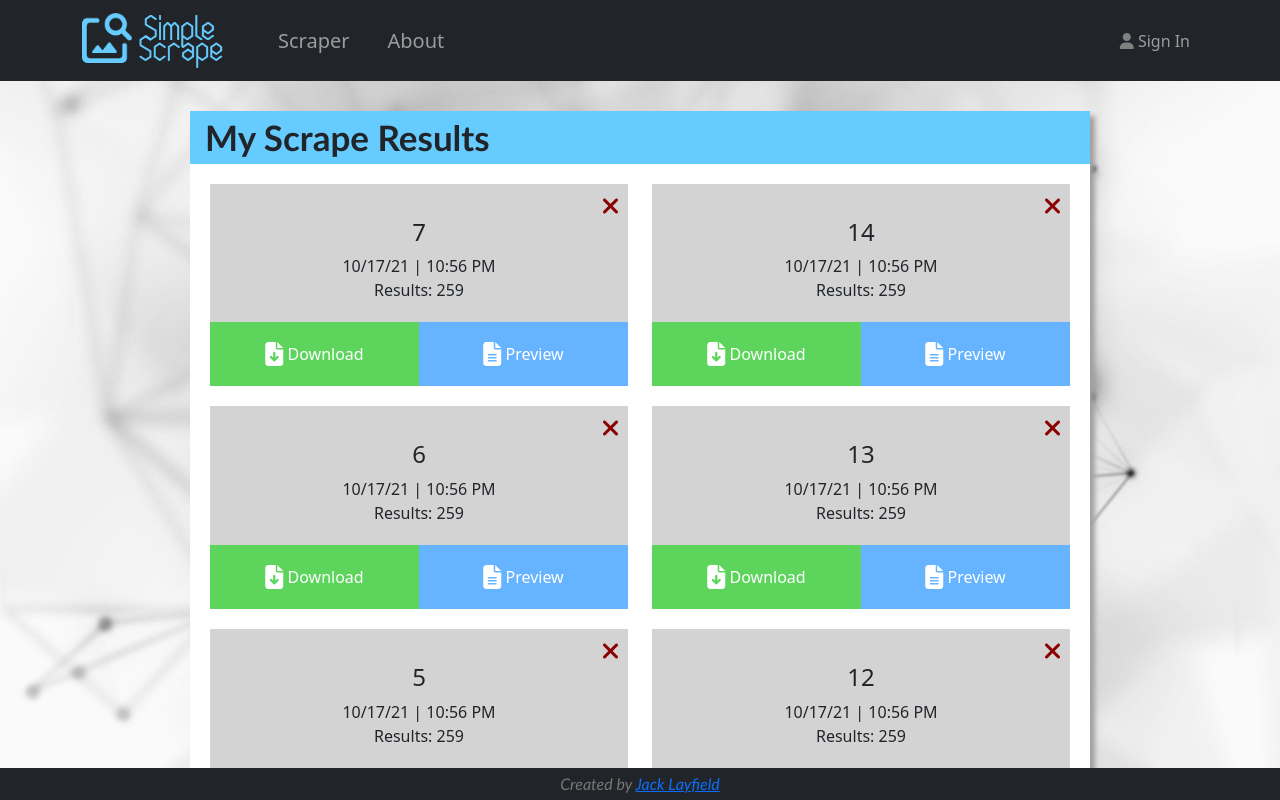
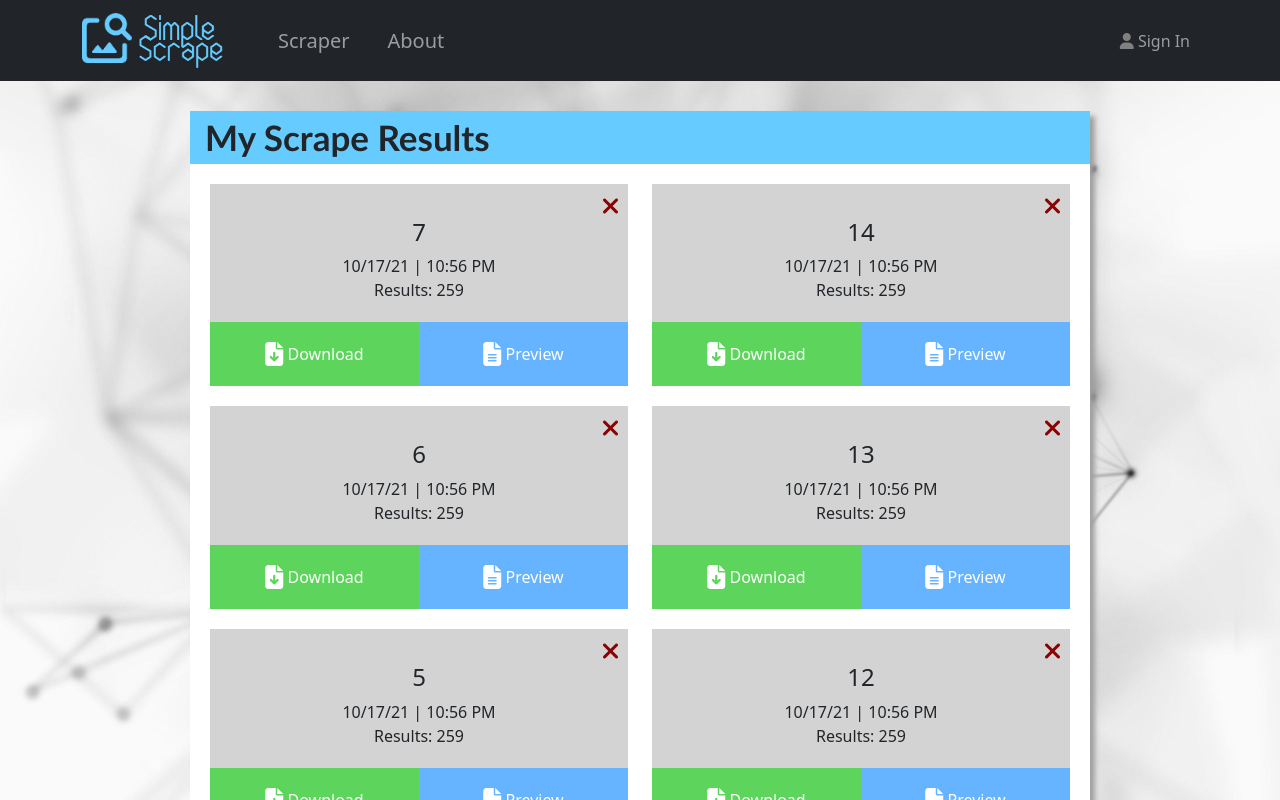
Before and after one commit to jacklayfield/SimpleScrape, a React (Create React App) app in the folder client/: page /profile in a window 1280 px wide. Built offline with nearby package versions, Linux system fonts and the light colour scheme.

Commit message:
Fixed navbar/sidebar overlap, fixed footer

```diff
--- a/client/src/components/navBar.jsx
+++ b/client/src/components/navBar.jsx
@@ -7,7 +7,7 @@ import text from "../logo1.png";
 
 export function NavBar() {
   return (
-    <Navbar collapseOnSelect expand="lg" bg="dark" variant="dark" fixed="top">
+    <Navbar collapseOnSelect expand="lg" bg="dark" variant="dark" sticky="top">
       <Container>
         <Navbar.Brand>
           <img
--- a/client/src/components/pageLayout.jsx
+++ b/client/src/components/pageLayout.jsx
@@ -8,7 +8,7 @@ export function PageLayout({ children }) {
     <div
       style={{
         height: "100vh",
-        background: "rgb(227, 227, 227)",
+        width: "100vw",
         backgroundImage: "url(" + background + ")",
         backgroundSize: "cover",
         backgroundAttachment: "fixed",
@@ -19,8 +19,8 @@ export function PageLayout({ children }) {
 
       <div
         style={{
-          paddingBottom: 62,
-          paddingTop: 81,
+          paddingBottom: 20,
+          minHeight: "calc(100vh - 113px)",
         }}
       >
         {children}
--- a/client/src/styling/outline.css
+++ b/client/src/styling/outline.css
@@ -1,5 +1,4 @@
 #footer {
-  position: fixed;
   bottom: 0px;
   width: 100%;
 }
```
Also changed, not shown: client/src/styling/layout.css (deleted, +0 -7 lines).
